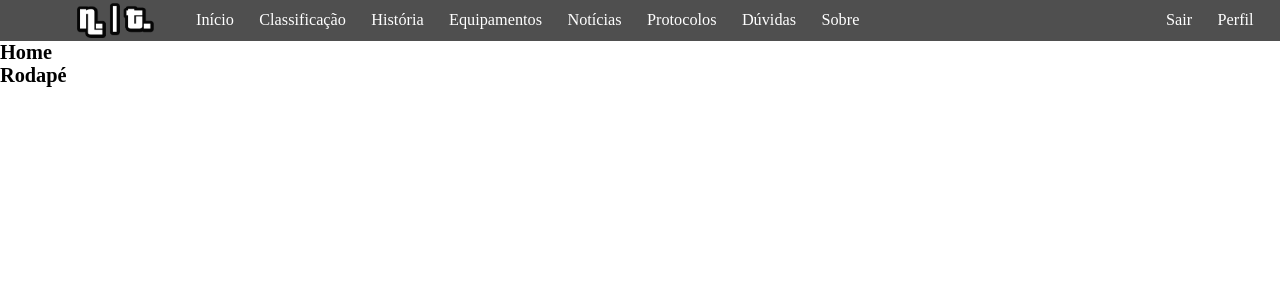
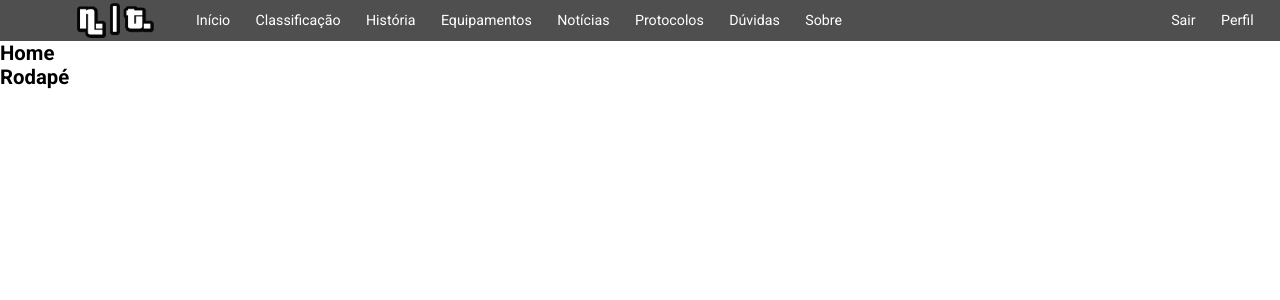
Before and after one commit to DiegoOlive/redes, a React (Create React App) app: page / in a window 1280 px wide. Shown: the top 300 px of the page. Built offline with nearby package versions, Linux system fonts and the light colour scheme.

Commit message:
mudei as fontes, decidi Roboto

```diff
--- a/public/index.html
+++ b/public/index.html
@@ -4,6 +4,7 @@
     <meta charset="utf-8" />
     <meta name="viewport" content="width=device-width, initial-scale=1" />
     <meta name="theme-color" content="#000000" />
+    <link href="https://fonts.googleapis.com/css2?family=Roboto:wght@300;400;500;700;900&display=swap" rel="stylesheet">
     <title>Network Times - Seu ambiente de conhecimento sobre Redes</title>
   </head>
   <body>
--- a/src/components/header/menuList/index.tsx
+++ b/src/components/header/menuList/index.tsx
@@ -8,7 +8,7 @@
     li{
         color: var(--black);
         margin-bottom: 1rem;
-        font-size: 1.6rem;
+        font-size: 1.4rem;
     }
 
     @media (min-width: 768px){
--- a/src/settings/global.css
+++ b/src/settings/global.css
@@ -27,4 +27,5 @@
 
 body {
     background-color: white;
+    font-family: 'Roboto', sans-serif;
 }
```
